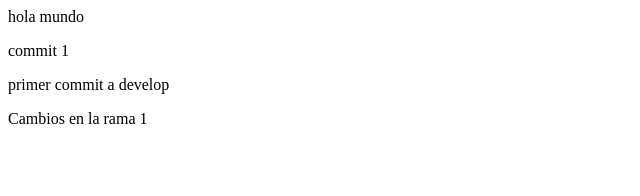
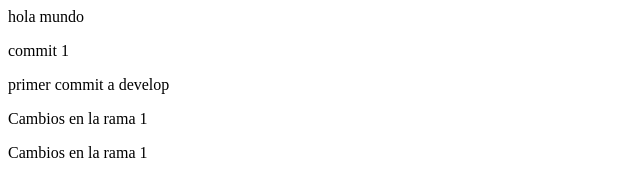
Before and after one commit to Roddriqoxd/practicaDigital, a plain HTML site: page index.html in a window 1280 px wide. Shown: the whole page, without its empty margins (0-640 px from the left). Drawn offline with Linux system fonts and the light colour scheme.

Commit message:
cambios en la rama 1

```diff
--- a/index.html
+++ b/index.html
@@ -2,3 +2,4 @@
 <p>commit 1</p>
 <p>primer commit a develop</p>
 <p>Cambios en la rama 1</p>
+<p>Cambios en la rama 1</p>
```
